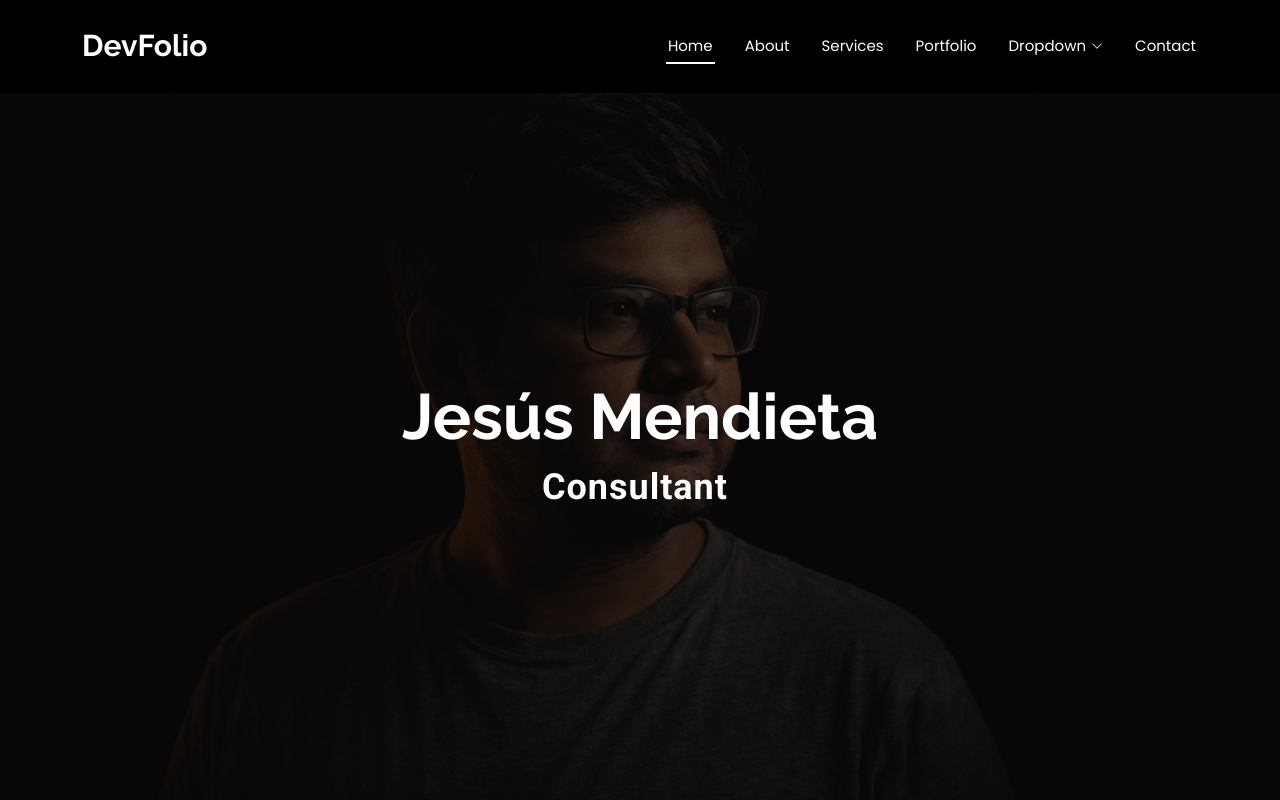
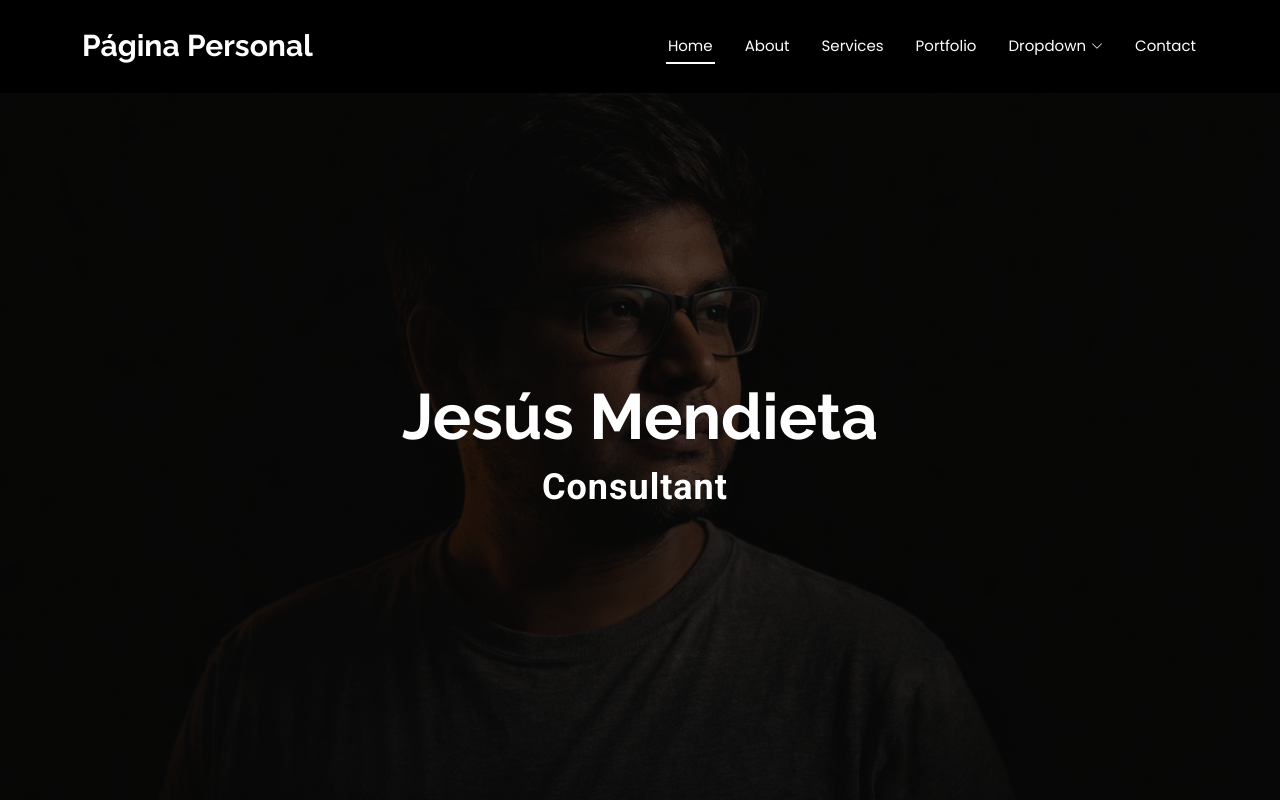
Before and after one commit to jjmendieta-lang/Pagina_personal, a plain HTML site: page index.html in a window 1280 px wide. Shown: the top 800 px of the page. Drawn offline with Linux system fonts and the light colour scheme.

Commit message:
Update index.html

```diff
--- a/index.html
+++ b/index.html
@@ -44,7 +44,7 @@
       <a href="index.html" class="logo d-flex align-items-center">
         <!-- Uncomment the line below if you also wish to use an image logo -->
         <!-- <img src="assets/img/logo.png" alt=""> -->
-        <h1 class="sitename">DevFolio</h1>
+        <h1 class="sitename">Página Personal</h1>
       </a>
 
       <nav id="navmenu" class="navmenu">
```
